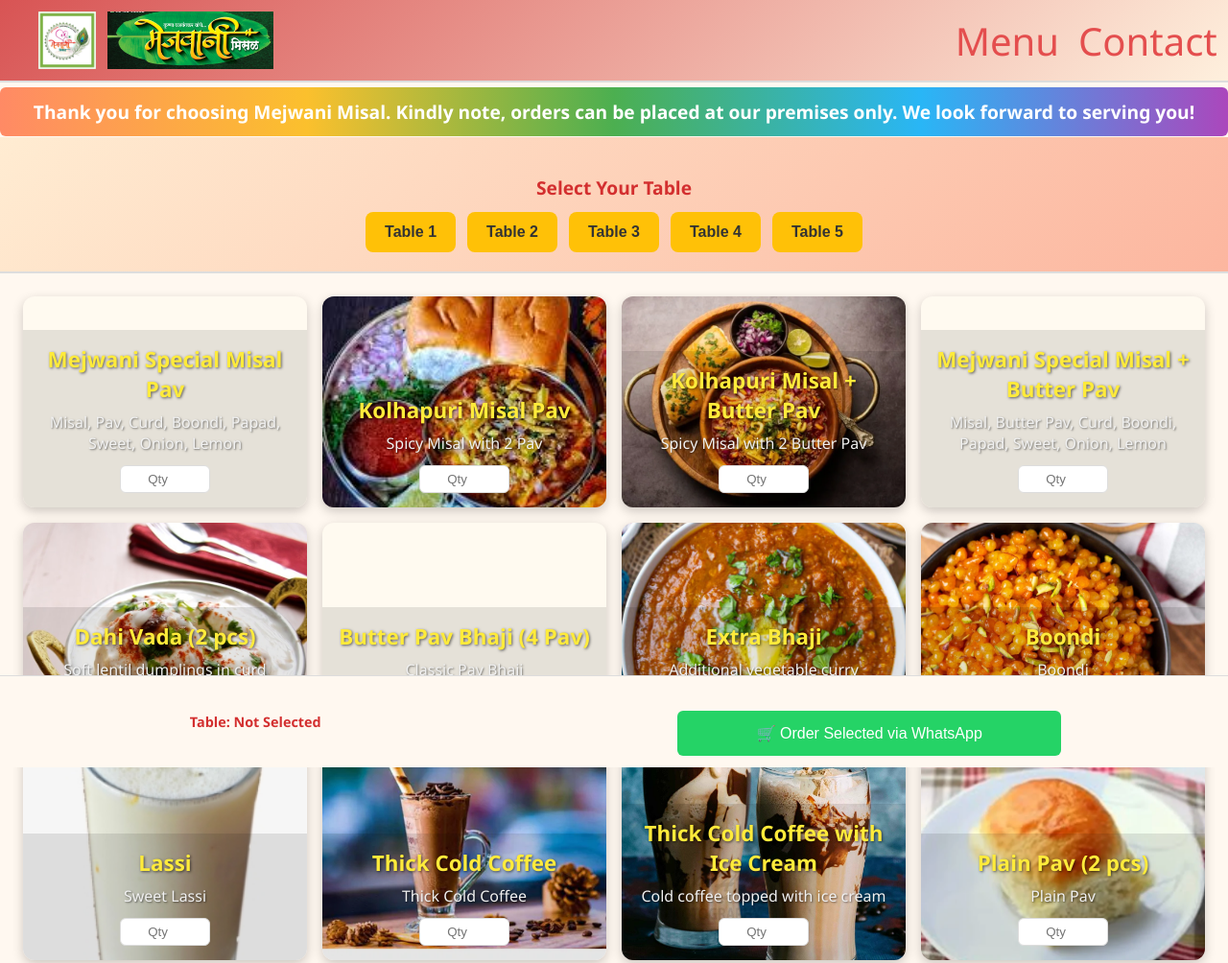
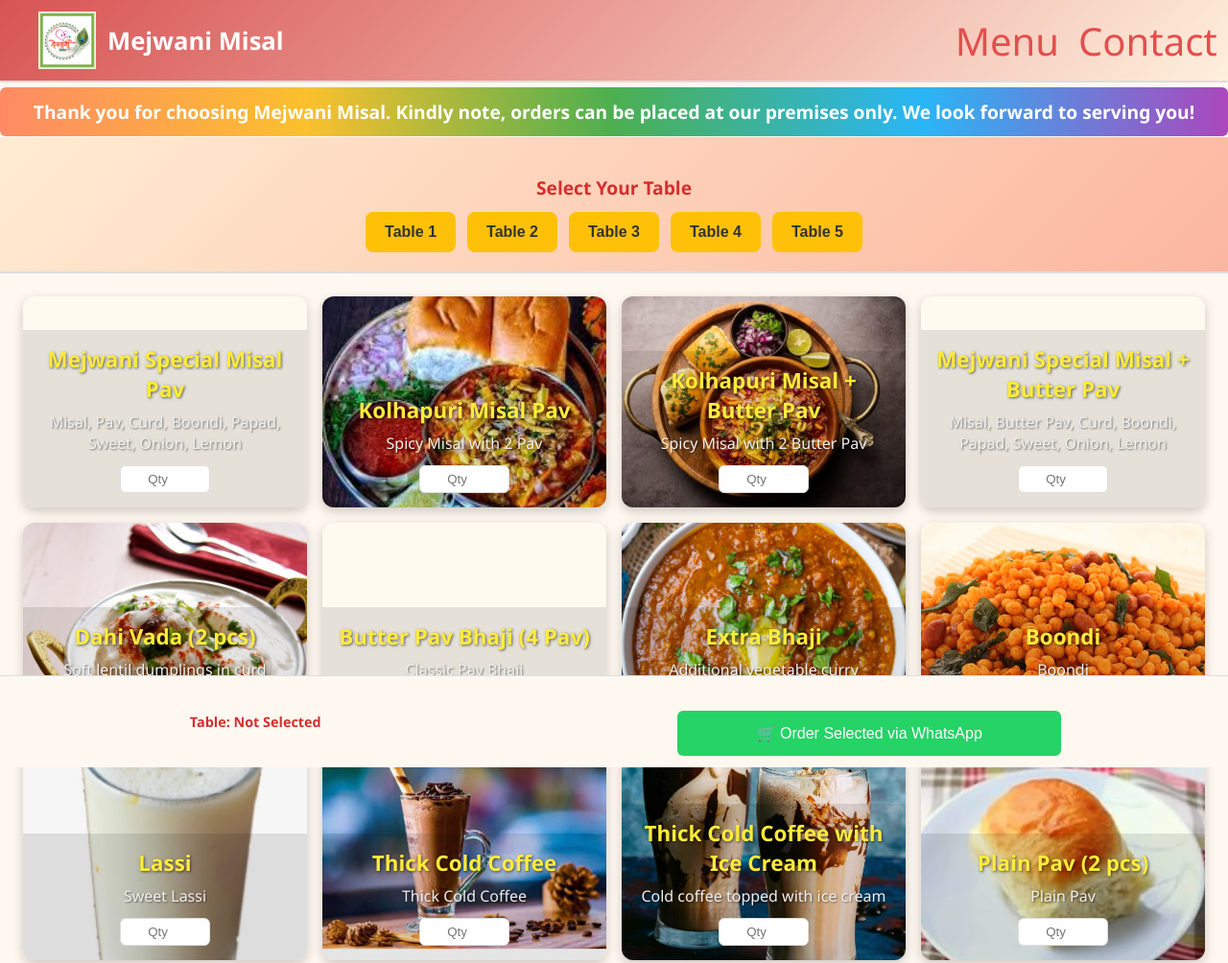
Before and after one commit to samsasane-java/Misal_Project, a plain HTML site: page index.html in a window 1280 px wide. Shown: the top 1004 px of the page at 96% size. Drawn offline with Linux system fonts and the light colour scheme.

Commit message:
boondi and name changes

```diff
--- a/index.html
+++ b/index.html
@@ -20,12 +20,12 @@
           alt="Mejwani Misal Logo"
           class="site-logo"
         />
-        <img
+        <!-- <img
           src="images/Mejwani_Name_Image.png"
           alt="Mejwani Misal Logo"
           class="site-logo"
-        />
-        <!-- <h1 class="site-title">Mejwani Misal</h1> -->
+        /> -->
+        <h1 class="site-title">Mejwani Misal</h1>
       </div>
 
       <!-- Right: Navigation -->
--- a/script.js
+++ b/script.js
@@ -59,7 +59,7 @@ const products = [
     name: "Boondi",
     description: "Boondi",
     price: 20,
-    image: "images/Sweet-boondi.jpg",
+    image: "images/Boondhi-Namkin.jpg",
   },
   {
     id: 9,
```
Also changed, not shown: images/Boondhi-Namkin.jpg (added).
